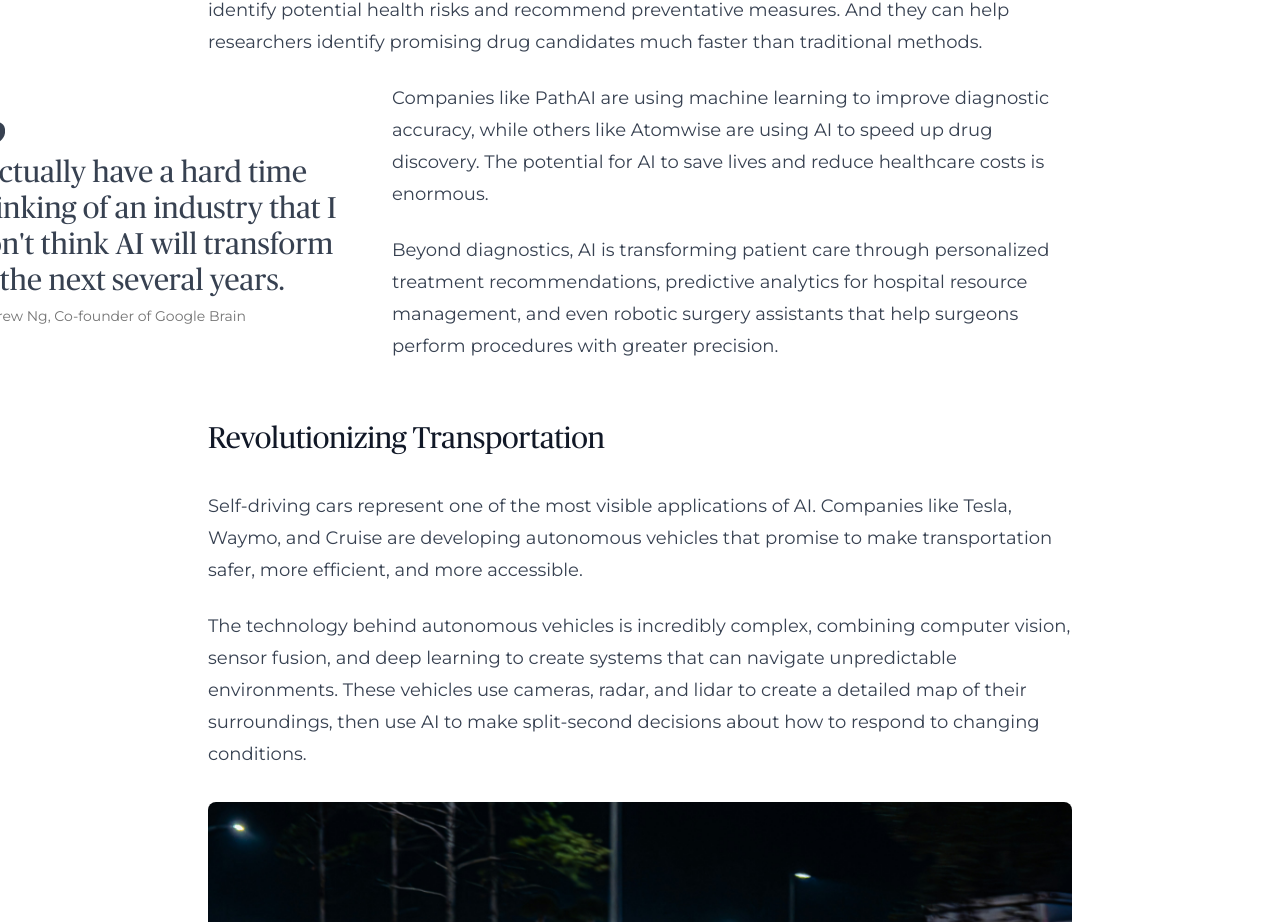
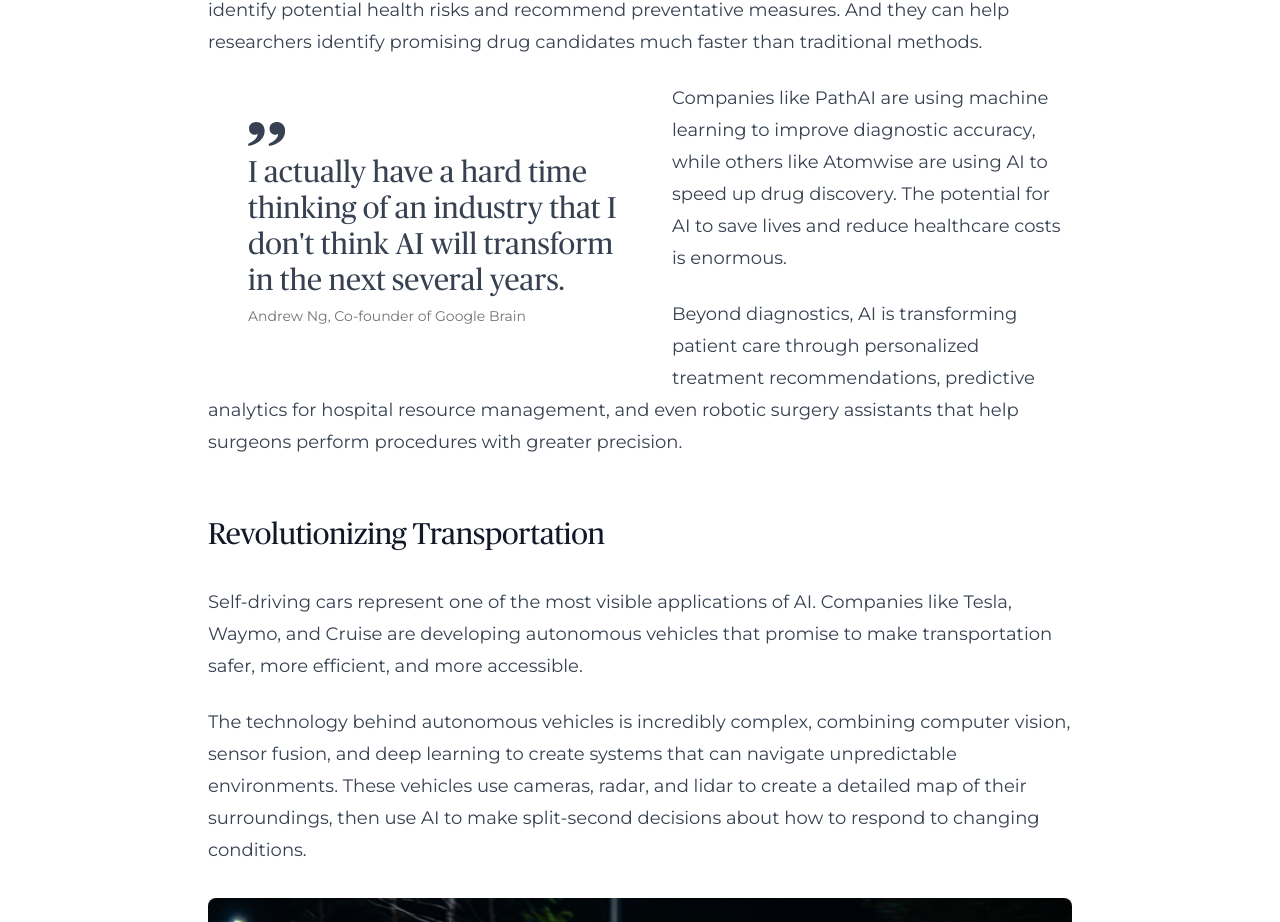
Before and after one commit to LouiseStroehJp/feature-article-prototype, a Next.js app: page / in a window 1280 px wide. Shown: the part 2040-2962 px from the top of the page. Built offline with nearby package versions, Linux system fonts and the light colour scheme.

Commit message:
Refine quotebox

```diff
--- a/feature-article.tsx
+++ b/feature-article.tsx
@@ -125,7 +125,7 @@ export default function FeatureArticle() {
             traditional methods.
           </p>
 
-          <aside className="m-10 relative w-full max-w-prose md:float-left md:clear-both -ml-60 md:w-96">
+          <aside className="m-10 relative max-w-prose md:float-left md:clear-both 2xl:-ml-60 md:w-96">
             <svg className="mb-2 h-6 fill-curent" viewBox="0 0 48 31"><g fill="currentColor"><path d="M0 28.361c8.575-3.848 12.584-8.355 12.362-13.191A5.066 5.066 0 0 1 8.8 16.379c-4.343 0-7.461-3.078-7.461-8.135C1.337 3.077 5.68 0 10.8 0c5.568 0 10.691 3.847 10.691 11.433C21.494 21.326 13.921 28.361.779 31Z"></path><path d="M26.506 28.361c8.575-3.847 12.585-8.355 12.362-13.191a5.066 5.066 0 0 1-3.564 1.209c-4.343 0-7.461-3.078-7.461-8.135C27.843 3.077 32.186 0 37.309 0 42.877 0 48 3.847 48 11.433 48 21.327 40.427 28.362 27.285 31Z"></path></g></svg>
             <blockquote className="font-serif text-3xl border-none p-0 m-0 text-inherit">
               I actually have a hard time thinking of an industry that I don't think AI will transform in the next several years.
```
Also changed, not shown: 1 other file (tests, documents, lock files or other folders).
